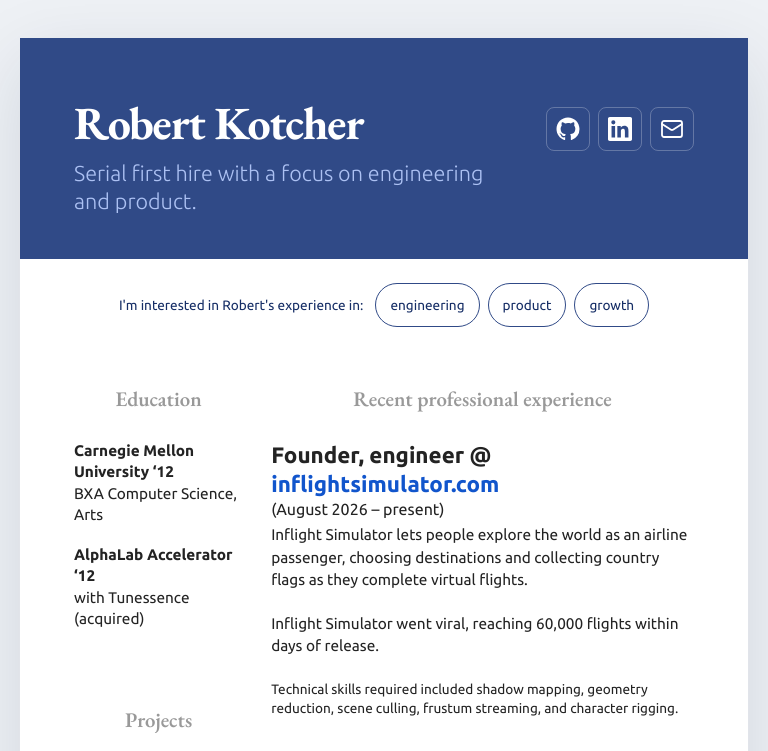
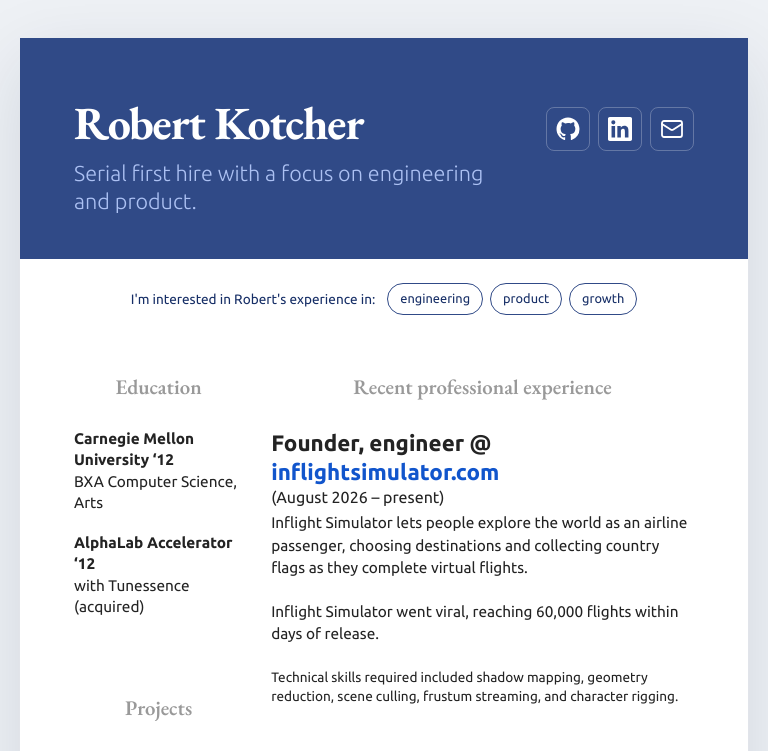
Before and after one commit to robertkotcher/robertkotcher.com, a Next.js app: page / in a window 768 px wide. Shown: the top 751 px of the page. Built offline with nearby package versions, Linux system fonts and the light colour scheme.

Commit message:
Make resume focus pills more compact

```diff
--- a/app/globals.css
+++ b/app/globals.css
@@ -85,8 +85,8 @@ a:focus-visible { border-radius: 2px; outline: 3px solid #86a6ef; outline-offset
 
 .focus-controls { display: flex; align-items: center; justify-content: center; gap: 18px; padding: 26px 54px; }
 .focus-controls > p { margin: 0; font-size: .96rem; color: var(--navy); white-space: nowrap; }
-.focus-pills { display: flex; flex-wrap: wrap; justify-content: center; gap: 10px; }
-.focus-pill { border: 1px solid var(--navy-soft); border-radius: 999px; background: transparent; color: var(--navy); font: inherit; font-size: .9rem; padding: 9px 20px; min-height: 44px; cursor: pointer; }
+.focus-pills { display: flex; flex-wrap: wrap; justify-content: center; gap: 7px; }
+.focus-pill { border: 1px solid var(--navy-soft); border-radius: 999px; background: transparent; color: var(--navy); font: inherit; font-size: .8rem; padding: 5px 13px; min-height: 32px; cursor: pointer; }
 .focus-pill:hover { background: #eef2fc; }
 .focus-pill[aria-pressed="true"] { background: var(--navy-soft); color: white; }
 .focus-pill:focus-visible { outline: 3px solid #86a6ef; outline-offset: 3px; }
@@ -99,8 +99,8 @@ a:focus-visible { border-radius: 2px; outline: 3px solid #86a6ef; outline-offset
 @media (min-width: 761px) and (max-width: 1000px) {
   .focus-controls { padding: 24px; gap: 12px; }
   .focus-controls > p { font-size: .85rem; }
-  .focus-pills { gap: 8px; flex-wrap: nowrap; }
-  .focus-pill { font-size: .85rem; padding-inline: 14px; white-space: nowrap; }
+  .focus-pills { gap: 7px; flex-wrap: nowrap; }
+  .focus-pill { font-size: .8rem; padding-inline: 12px; white-space: nowrap; }
 }
 @media (max-width: 760px) { .focus-controls { flex-direction: column; gap: 14px; padding: 24px 26px; text-align: center; } .focus-controls > p { white-space: normal; } }
 @media (prefers-reduced-motion: reduce) { [data-background] { transition: none; } }
```
